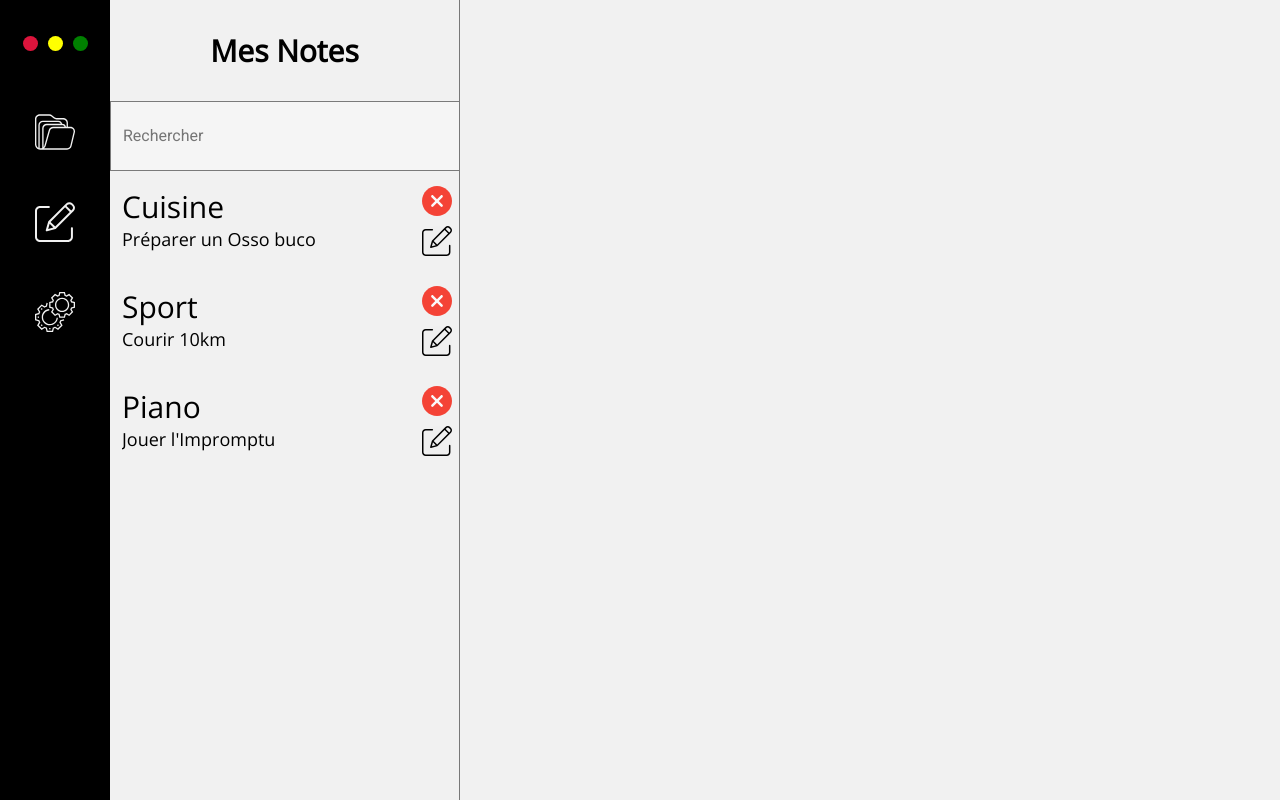
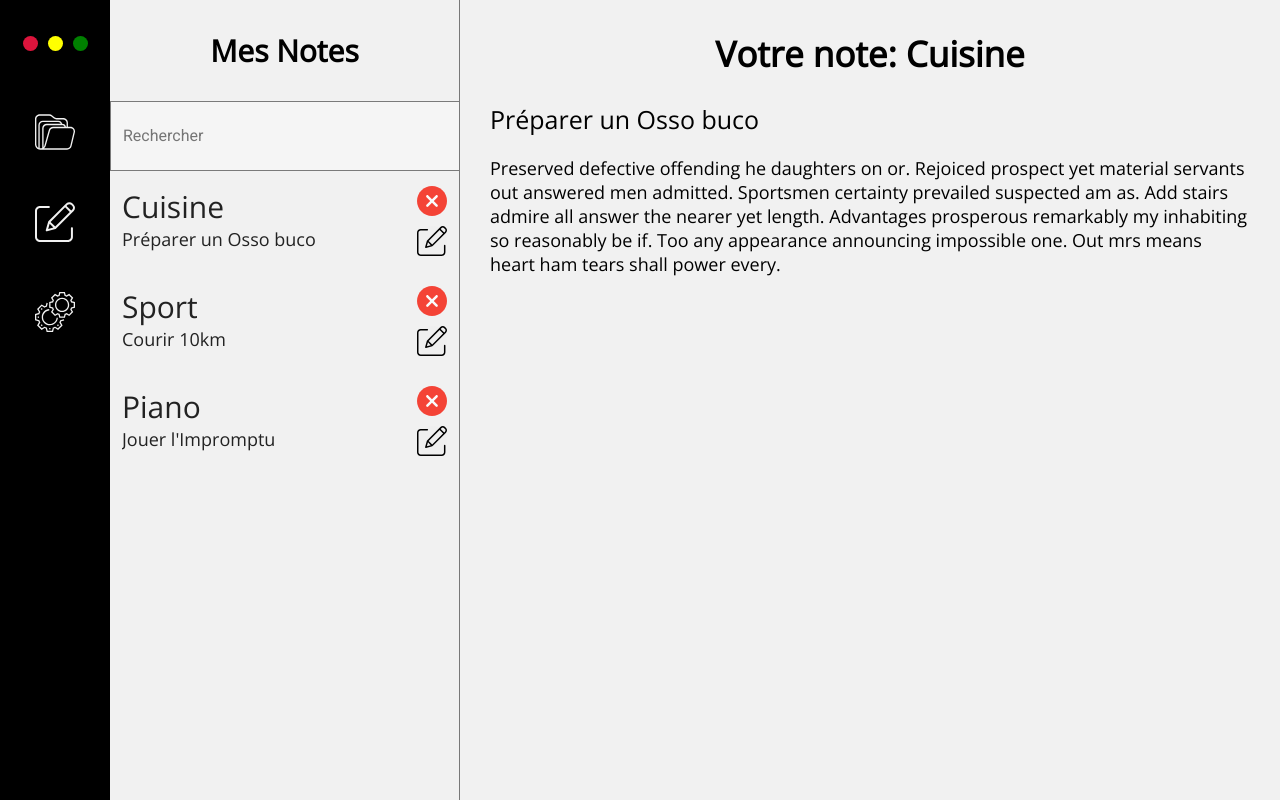
Before and after one commit to ImaneElouazzani/App-notes_ReactJS, a React (Create React App) app: page /displayNote/Cuisine in a window 1280 px wide. Built offline with nearby package versions, Linux system fonts and the light colour scheme.

Commit message:
affichage final des notes

```diff
--- a/src/App.js
+++ b/src/App.js
@@ -2,6 +2,7 @@
 import MainArea from './Components/MainArea/MainArea'
 import ListNotes from './Components/ListNotes/ListNotes'
 import {BrowserRouter as Router, Switch, Route, Link} from 'react-router-dom'
+import DisplayNote from './Components/DisplayNote/DisplayNote'
 
 function App() {
   return (
@@ -12,6 +13,7 @@
         <Switch>
           <Route path="/" exact component={ListNotes} />
           <Route path="/edit" exact component={MainArea} />
+          <Route path="/displayNote/:id" exact component={DisplayNote}/>
         </Switch>
       </Router>
     </>
--- /dev/null
+++ b/src/Components/DisplayNote/DisplayNote.js
@@ -0,0 +1,25 @@
+import React from 'react'
+import './DisplayNote.css'
+import { useSelector } from 'react-redux'
+import { useParams } from 'react-router-dom'
+
+export default function DisplayNote() {
+
+  const {id} = useParams()
+  const {notes} = useSelector(state => state.notesReducer)
+  const indexArticle = notes.findIndex(obj => obj.title === id)
+
+  return (
+    <div className='display-txt-zone'>
+        <h2 className='title-display'>
+            Votre note: {notes[indexArticle] ? `${notes[indexArticle].title}` : ""}
+        </h2>
+        <span className='subtitle-display'>
+        {notes[indexArticle] ? `${notes[indexArticle].subtitle}` : ""}
+        </span>
+        <p className='txt-display'>
+        {notes[indexArticle] ? `${notes[indexArticle].body}` : ""}
+        </p>
+    </div>
+  )
+}
--- a/src/Components/ListNotes/ListNotes.js
+++ b/src/Components/ListNotes/ListNotes.js
@@ -1,8 +1,25 @@
 import React from 'react';
 import "./ListNotes.css"
+import {useSelector} from 'react-redux'
+import {Link} from 'react-router-dom'
 
 export default function ListNotes() {
+
+  const {notes} = useSelector(state => state.notesReducer)
+
   return <div className='container-content'>
       <h2>Voici vos notes</h2>
+      <ul className='notes-list-card'>
+        {notes.map((item) => (
+          <Link to={{
+            pathname: `/displayNote/${item.title}`
+          }}>
+            <li>
+              <h2>{item.title}</h2>
+              <p>{item.subtitle}</p>
+            </li>
+          </Link>
+        ))}
+      </ul>
   </div>;
 }
--- a/src/Components/SideNotes/Note/Note.js
+++ b/src/Components/SideNotes/Note/Note.js
@@ -26,16 +26,16 @@
 
   return (
   <li className='txt-note-prev'>
-    {/* <Link
+    <Link
       to={{
         pathname: `/displayNote/${props.title}`
       }}
-      > */}
+      >
       <div className="bloc-note-left">
         <p>{props.title}</p>
         <p>{props.subtitle}</p>
       </div>
-      {/* </Link> */}
+      </Link>
     <div className='bloc-note-right'>
       <button
         onClick={deleteNote}
```
Also changed, not shown: 1 other file (tests, documents, lock files or other folders).
